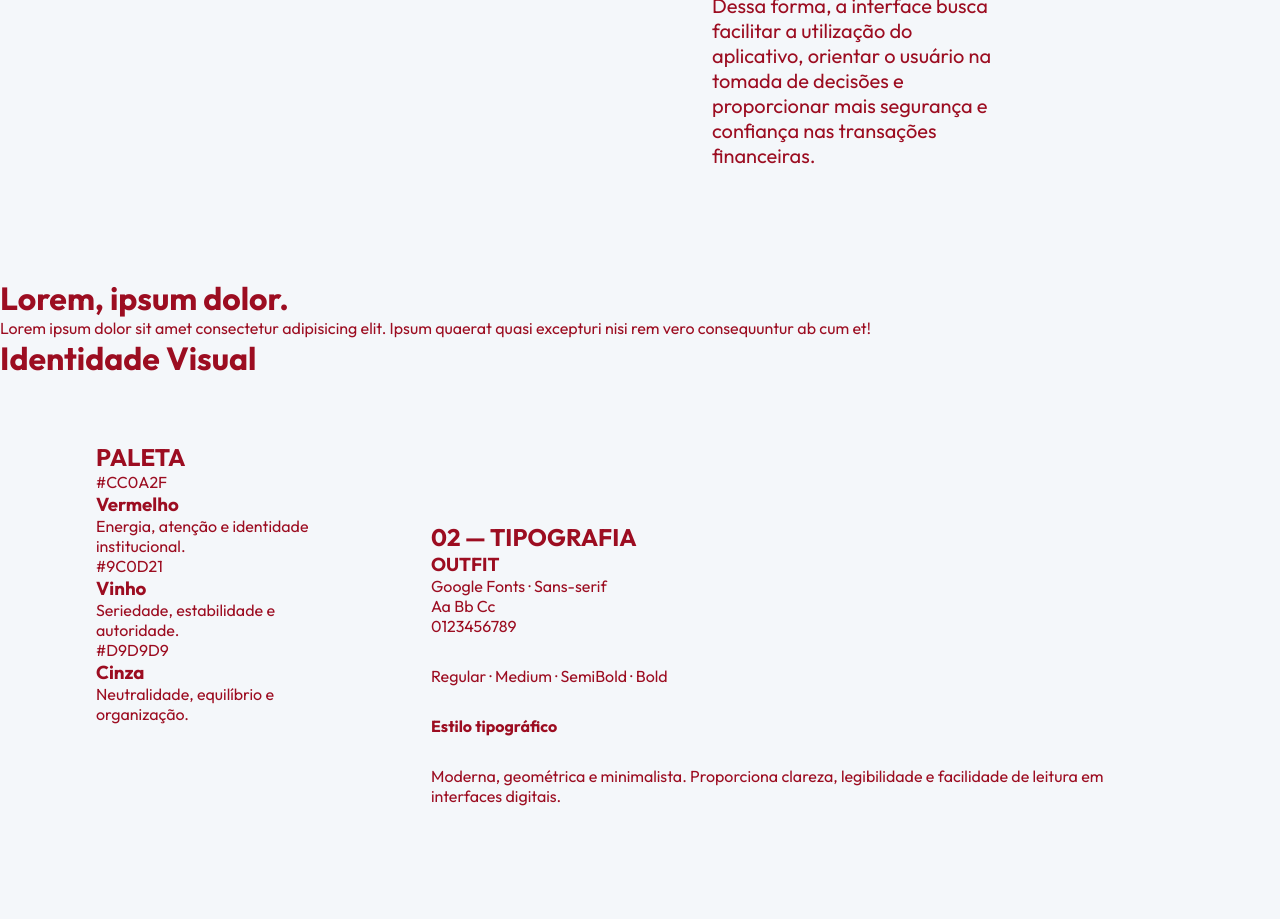
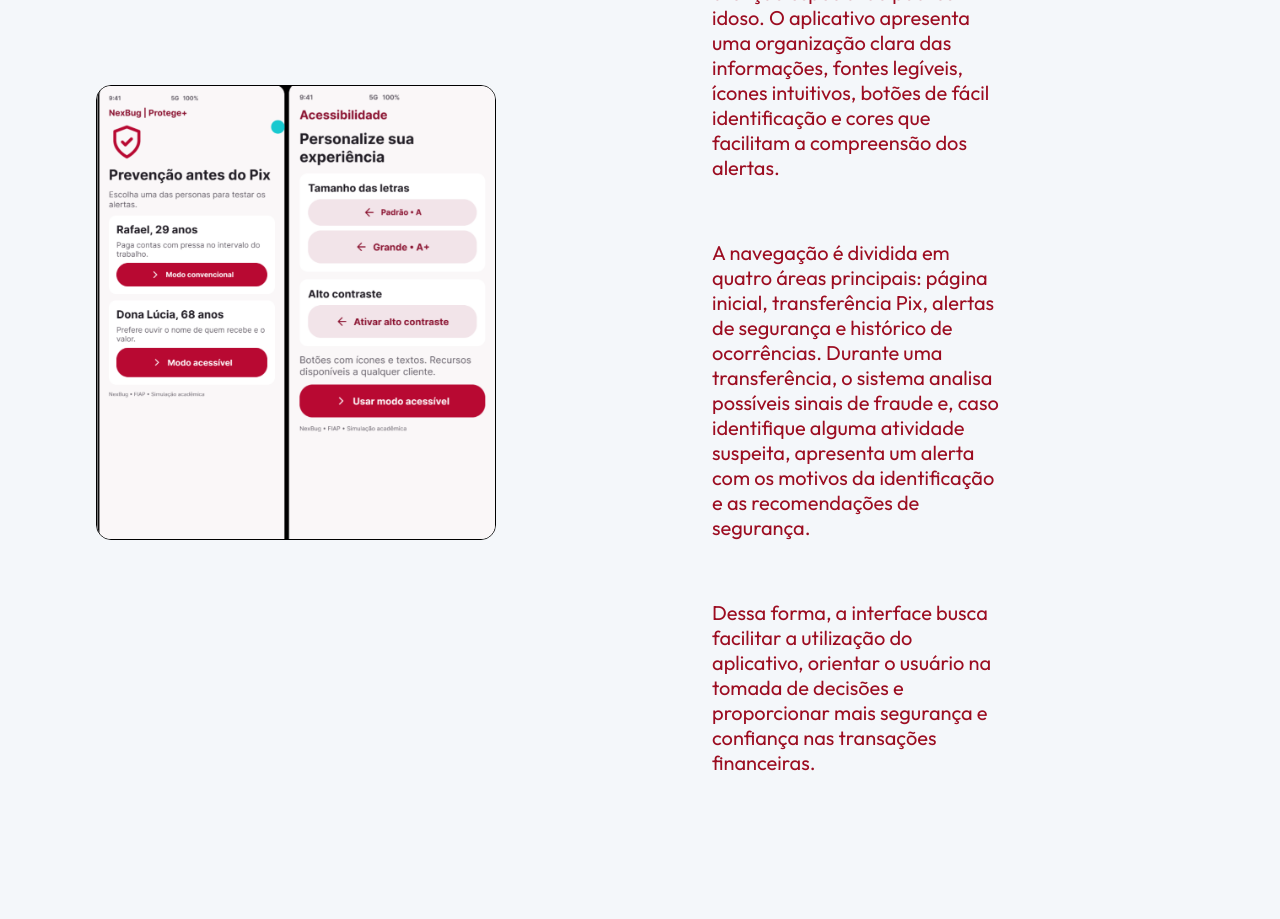
Before and after one commit to c0lline/challenge-bradesco, a plain HTML site: page index.html in a window 1280 px wide. Shown: the part 1814-2733 px from the top of the page. After the commit the page ends 2699 px from the top, so only its background shows below. Drawn offline with nearby package versions, Linux system fonts and the light colour scheme; a web font is replaced by a local one.

Commit message:
style: ajustar ordem dos elementos ID Visual e Interface

```diff
--- a/index.html
+++ b/index.html
@@ -62,23 +62,6 @@
         </section>
     </main>
 
-    <main class="interface">
-        <section class="container-interface">
-            <img src="imgs/interface.png" class="container-interface-img" alt="Tela do app">
-        </section>
-
-        <section class="right-container-interface">
-            <h1>Interface do App</h1>
-            <p>A interface do Bradesco Protege+ foi projetada para oferecer uma experiência simples, intuitiva e acessível, com atenção especial ao público idoso. O aplicativo apresenta uma organização clara das informações, fontes legíveis, ícones intuitivos, botões de fácil identificação e cores que facilitam a compreensão dos alertas.</p>
-            <p>A navegação é dividida em quatro áreas principais: página inicial, transferência Pix, alertas de segurança e histórico de ocorrências. Durante uma transferência, o sistema analisa possíveis sinais de fraude e, caso identifique alguma atividade suspeita, apresenta um alerta com os motivos da identificação e as recomendações de segurança.</p>
-            <p>Dessa forma, a interface busca facilitar a utilização do aplicativo, orientar o usuário na tomada de decisões e proporcionar mais segurança e confiança nas transações financeiras.</p>
-        </section>
-    </main>
-            <h1>Lorem, ipsum dolor.</h1>
-            <p>Lorem ipsum dolor sit amet consectetur adipisicing elit. Ipsum quaerat quasi excepturi nisi rem vero
-                consequuntur ab cum et!</p>
-        </section>
-    </main>
 
     <div class="visual">
         <h1>Identidade Visual</h1>
@@ -164,6 +147,20 @@
     </div>
 
 
+    <main class="interface">
+        <section class="container-interface">
+            <img src="imgs/interface.png" class="container-interface-img" alt="Tela do app">
+        </section>
+
+        <section class="right-container-interface">
+            <h1>Interface do App</h1>
+            <p>A interface do Bradesco Protege+ foi projetada para oferecer uma experiência simples, intuitiva e acessível, com atenção especial ao público idoso. O aplicativo apresenta uma organização clara das informações, fontes legíveis, ícones intuitivos, botões de fácil identificação e cores que facilitam a compreensão dos alertas.</p>
+            <p>A navegação é dividida em quatro áreas principais: página inicial, transferência Pix, alertas de segurança e histórico de ocorrências. Durante uma transferência, o sistema analisa possíveis sinais de fraude e, caso identifique alguma atividade suspeita, apresenta um alerta com os motivos da identificação e as recomendações de segurança.</p>
+            <p>Dessa forma, a interface busca facilitar a utilização do aplicativo, orientar o usuário na tomada de decisões e proporcionar mais segurança e confiança nas transações financeiras.</p>
+        </section>
+    </main>
+
+
 </body>
 
 </html>
--- a/style.css
+++ b/style.css
@@ -118,3 +118,81 @@ body {
     width: 60%;
     font-size: 20px;
 }
+
+
+.visual {
+    margin: 0 6rem;
+    background-color: var(--branco);
+    justify-content: space-between;
+    border-radius: 50px;
+}
+
+.visual h1 {
+    padding: 4rem 6rem 0;
+}
+
+
+.tipografia {
+    padding: 0 150px;
+}
+
+.tit2{
+    font-size: 40px;
+    font-weight: 300;
+}
+
+
+.color-list {
+    display: flex;
+    flex-direction: column;
+    gap: 20px;
+}
+
+.color-item {
+    display: flex;
+    align-items: center;
+    gap: 20px;
+}
+
+.color-box {
+    width: 105px;
+    height: 85px;
+    border-radius: 6px;
+    display: flex;
+    align-items: center;
+    justify-content: center;
+
+    flex-shrink: 0;
+}
+
+.color-box span {
+    font-size: 13px;
+    font-weight: 500;
+}
+
+.vermelho {
+    background: var(--vermelho);
+    color: var(--branco);
+}
+
+.vinho {
+    background: var(--sec-color);
+    color: var(--branco);
+}
+
+.cinza {
+    background: var(--cinza);
+}
+
+.color-description h3 {
+    font-size: 16px;
+    font-weight: 600;
+    margin-bottom: 5px;
+}
+
+.color-description p {
+    font-size: 14px;
+    line-height: 1.5;
+    color: var(--third-color);
+    max-width: 230px;
+    }
```
